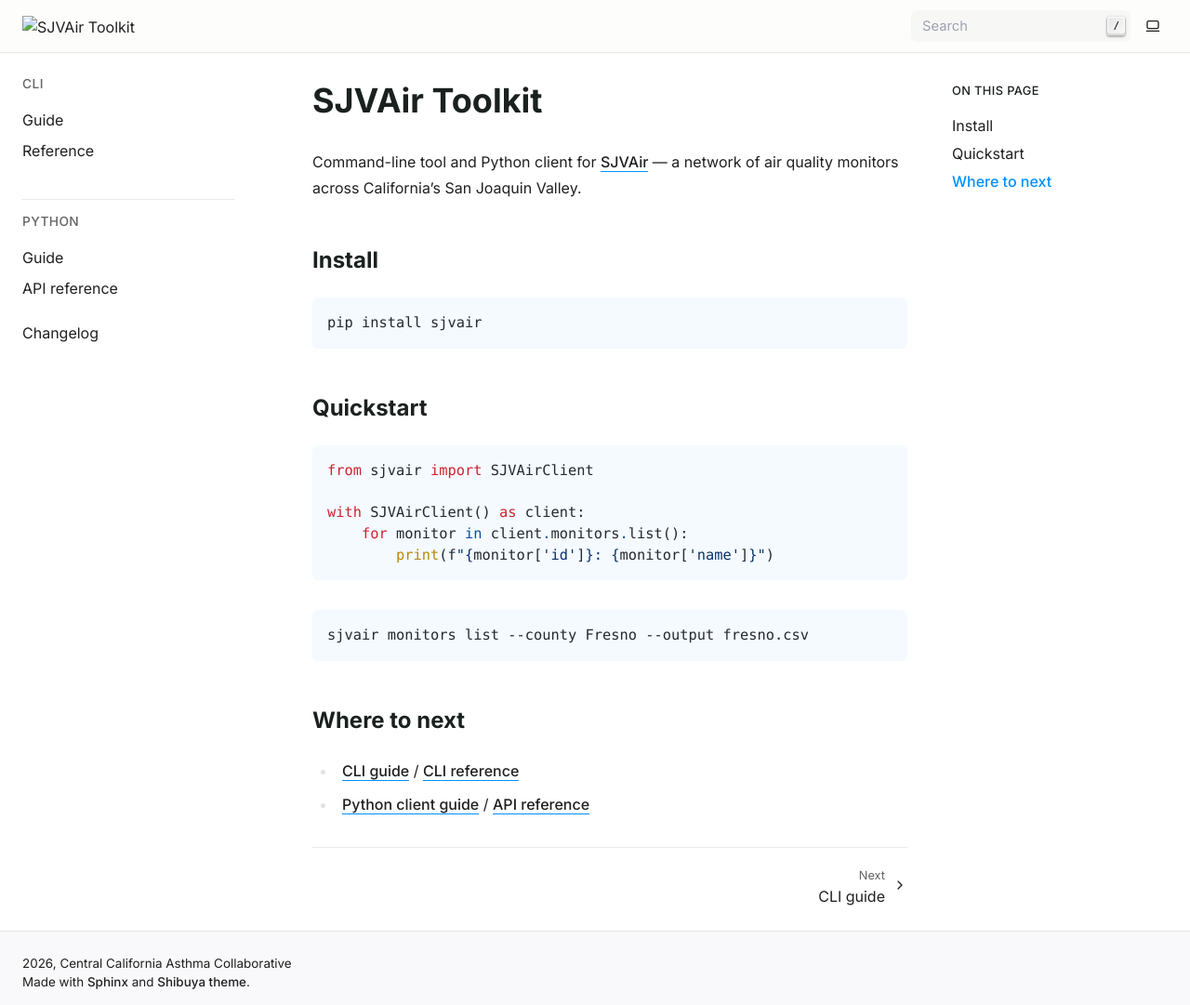
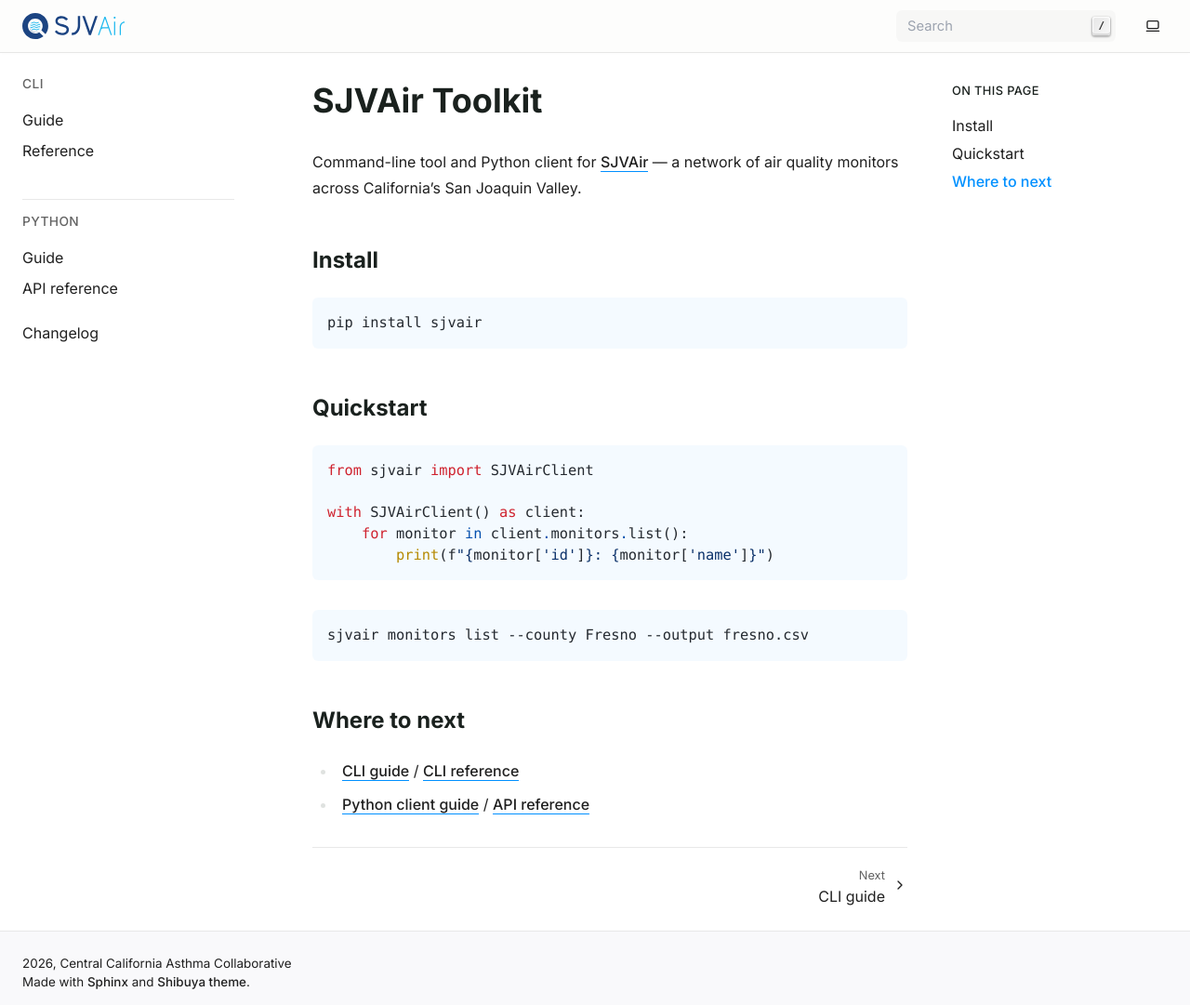
Before and after one commit to SJVAir/sjvair-python, a Sphinx documentation site: the page built from docs/index.md, in a window 1280 px wide and 1081 px high. Shown: the whole window at 93% size. Built offline with Sphinx 7.4.7, drawn with Linux system fonts in a browser that asks for light colours.

Commit message:
fix: update conf.py for the _static/ rename
The previous commit renamed docs/assets/ and docs/stylesheets/ to
docs/_static/ but conf.py's own edit didn't get staged with it (a bad
git-add pathspec silently aborted that half), leaving html_static_path,
html_favicon, and the logo options pointing at directories that no
longer exist. This is the missing half of that commit.

```diff
--- a/docs/conf.py
+++ b/docs/conf.py
@@ -28,12 +28,14 @@
 
 templates_path = ['_templates']
 
-html_static_path = ['assets', 'stylesheets']
+html_static_path = ['_static']
 html_css_files = ['extra.css']
-html_favicon = 'assets/favicon/favicon.ico'
+html_favicon = '_static/favicon/favicon.ico'
 
 html_theme_options = {
     'accent_color': 'blue',
-    'light_logo': 'logo-color.svg',
-    'dark_logo': 'logo-white.svg',
+    'light_logo': '_static/logo-color.svg',
+    'dark_logo': '_static/logo-white.svg',
+
+    "github_url": "https://github.com/sjvair/sjvair-python"
 }
```
